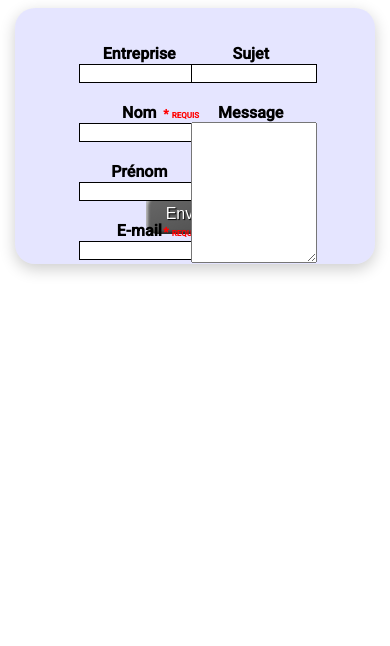
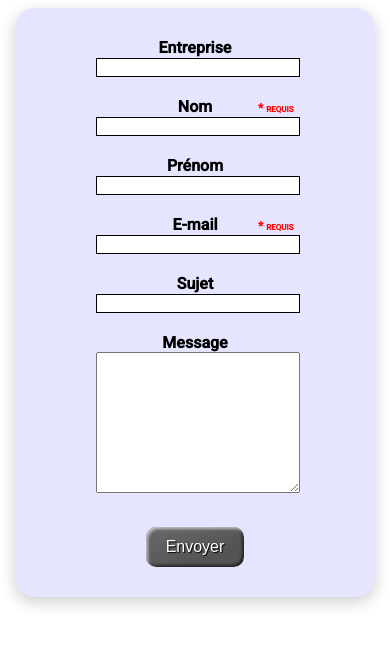
Before and after one commit to Patrice-H/contact-form, an Angular app: page / in a window 390 px wide. Shown: the top 646 px of the page. Built offline with nearby package versions, Linux system fonts and the light colour scheme.

Commit message:
Add mobile version

```diff
--- a/src/app/contact-form/contact-form.component.scss
+++ b/src/app/contact-form/contact-form.component.scss
@@ -139,3 +139,23 @@ fieldset {
     right: 20px;
   }
 }
+@media screen and (max-width: 768px) {
+  fieldset {
+    position: relative;
+    margin: auto;
+    padding: 0;
+    width: 66%;
+  }
+  #contact {
+    left: inherit;
+  }
+  #contact-data {
+    grid-template-columns: 1fr;
+  }
+  #contact-submit {
+    margin-top: 10px;
+  }
+  #message {
+    right: inherit;
+  }
+}
```
